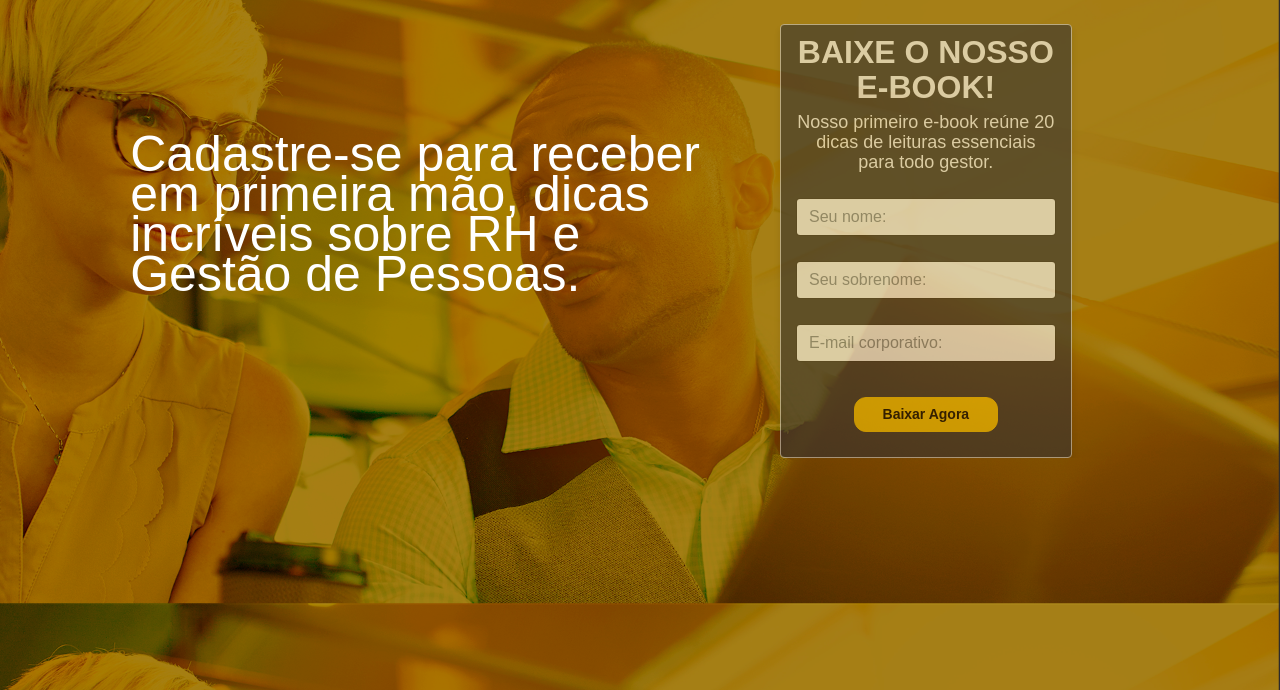
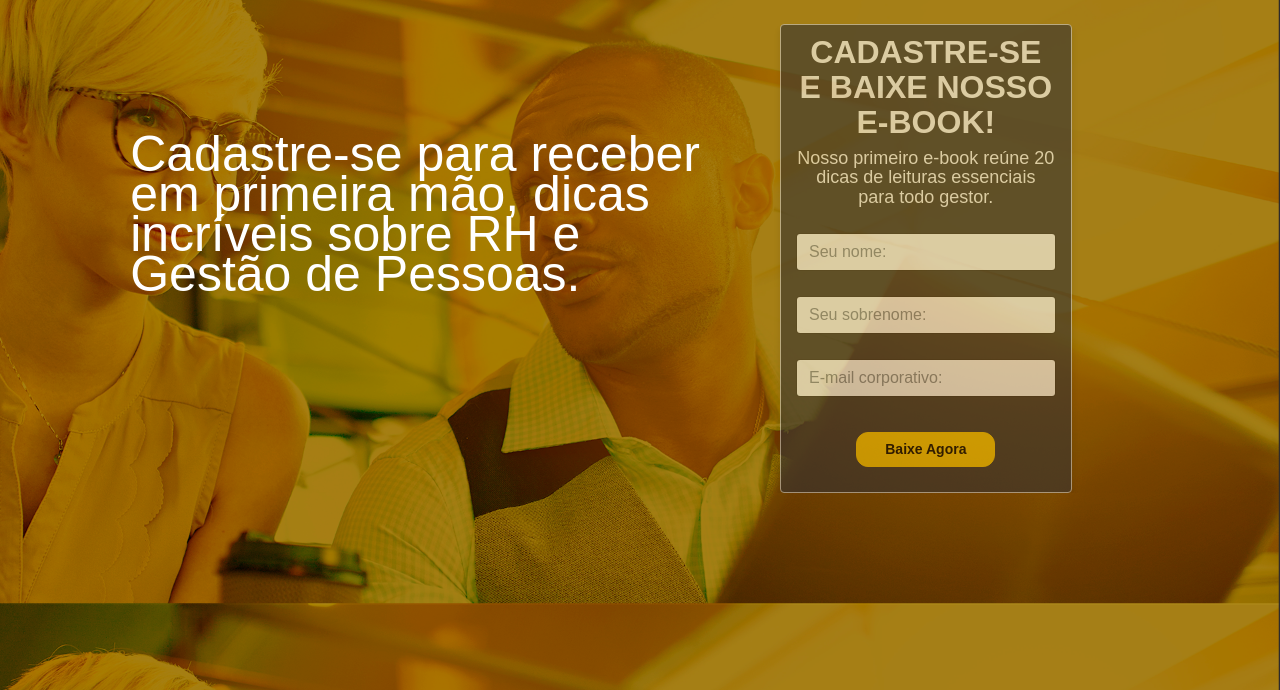
Before and after one commit to philippe28/Django-Blog, a Django app: page /landing in a window 1280 px wide. Shown: the part 110-800 px from the top of the page. Run offline with Django 3.2, Linux system fonts and the light colour scheme; some libraries are stand-ins or nearby versions; some web fonts are replaced.

Commit message:
ajsute de escrita landing
ajsute de escrita landing

```diff
--- a/blog/templates/blog/landing.html
+++ b/blog/templates/blog/landing.html
@@ -55,7 +55,7 @@
           <div class="formdeacao">
             <form class="" method="post" action="">{% csrf_token %}
               <div class="col-lg-offset-4 col-lg-7 col-md-7 col-sm-7" id="panel" >
-                <h2>BAIXE O NOSSO E-BOOK!</h2>
+                <h2>CADASTRE-SE E BAIXE NOSSO E-BOOK!</h2>
                 <h4>Nosso primeiro e-book reúne 20 dicas de leituras essenciais para todo gestor.</h4>
                 <div class="group">
                   <input id="name" name="nome" placeholder="Seu nome:" type="text" class="form-control input-md" required="">
@@ -72,7 +72,7 @@
                 </div>
                 <center>
                   <div class="group">
-                     <a   target="_blank" type="button" class="btn btn-default buttonbaixar" href="../blog/static/ebooks/ebook1_canaldorh.pdf" download="">Baixar Agora</a>
+                     <a   target="_blank" type="button" class="btn btn-default buttonbaixar" href="../blog/static/ebooks/ebook1_canaldorh.pdf" download="">Baixe Agora</a>
 
                     </div>
 				</center>
```
